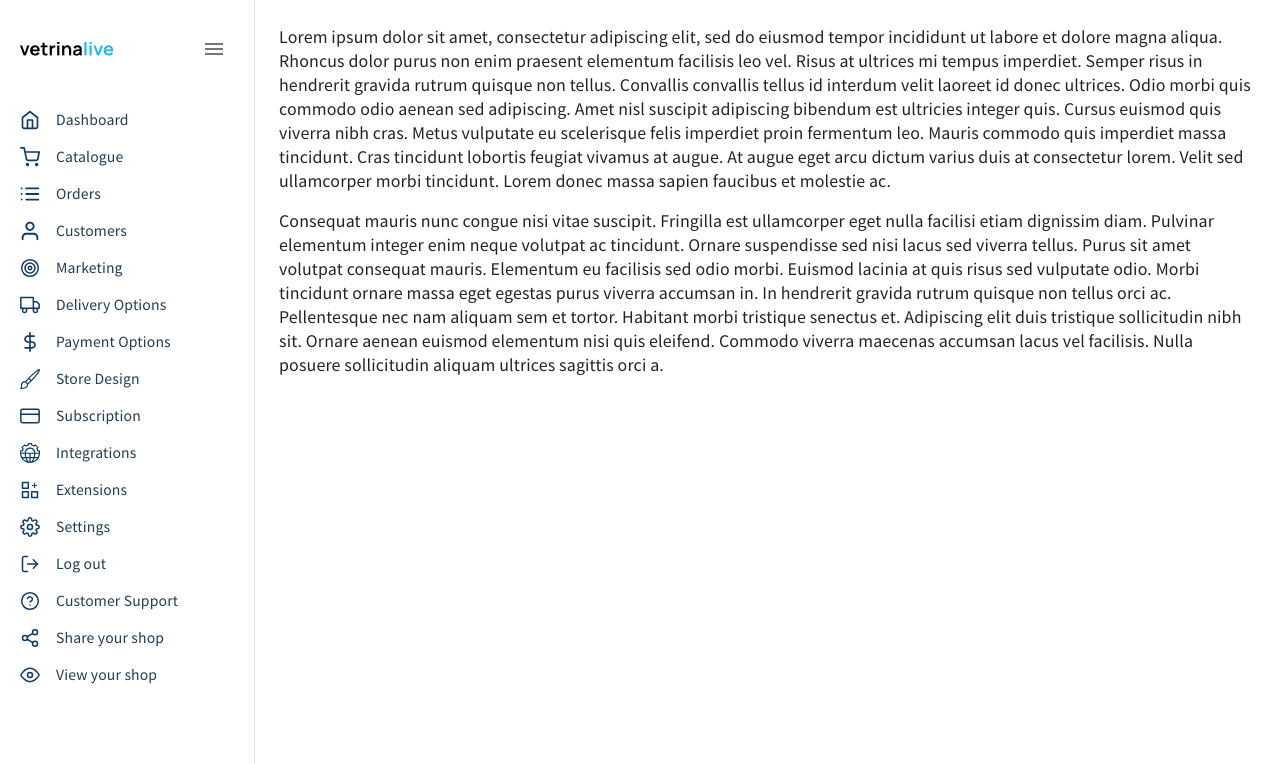
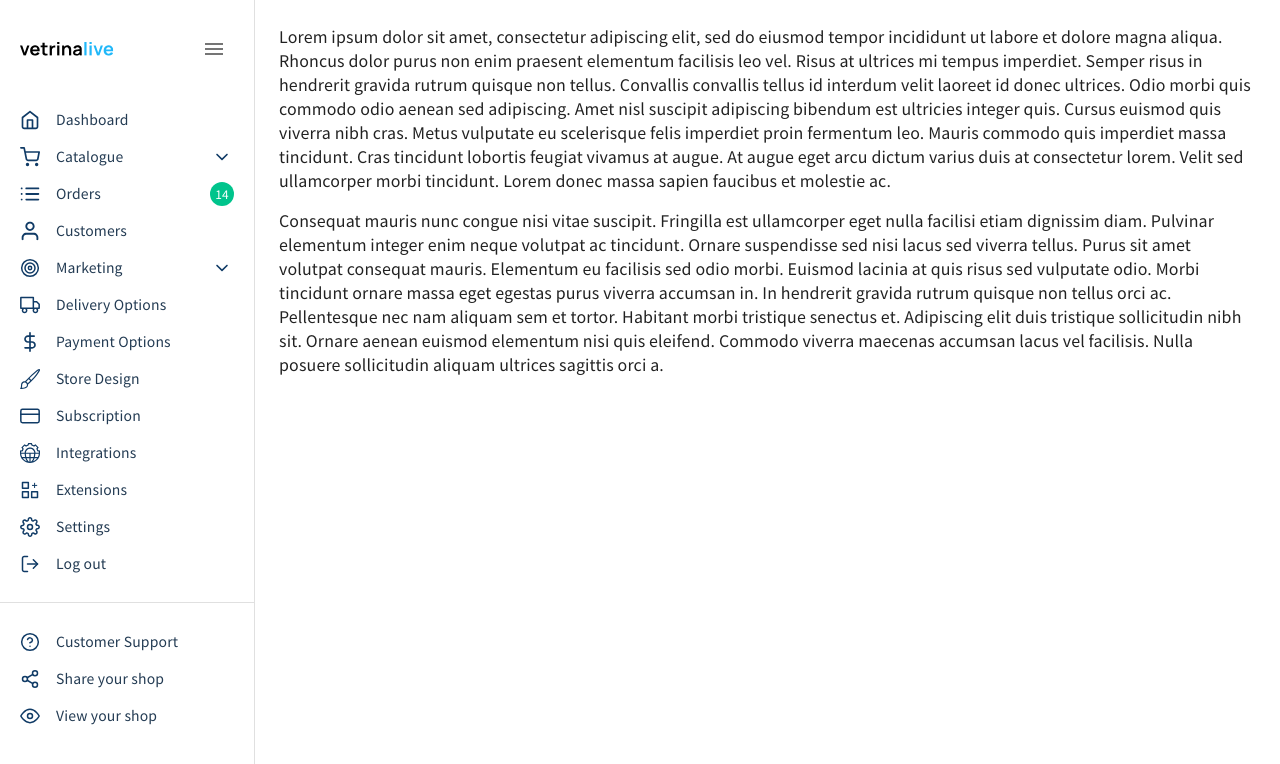
Before and after one commit to tusharpramanikbd/vetrina-live-dashboard, a React (Create React App) app: page / in a window 1280 px wide. Shown: the top 764 px of the page. Built offline with nearby package versions, Linux system fonts and the light colour scheme.

Commit message:
badge added, dropdown menu icon added

```diff
--- a/src/@types/SideMenuItemType.ts
+++ b/src/@types/SideMenuItemType.ts
@@ -1,7 +1,10 @@
 import { ComponentType } from 'react'
 import { CustomIconType } from './CustomIconType'
+import { SideSubMenuItemType } from './SideSubMenuItemType'
 
 export type SideMenuItemType = {
   title: string
   Icon: ComponentType<CustomIconType>
+  badge?: number
+  subMenuItems?: SideSubMenuItemType[]
 }
--- /dev/null
+++ b/src/@types/SideSubMenuItemType.ts
@@ -0,0 +1,3 @@
+export interface SideSubMenuItemType {
+  title: string
+}
--- a/src/components/SideMenu/SideMenu.tsx
+++ b/src/components/SideMenu/SideMenu.tsx
@@ -14,6 +14,7 @@ import {
   setDrawerClose,
 } from '../../features/menuDrawer/menuDrawerSlice'
 import SideMenuItem from './SideMenuItem'
+import { Divider } from '@mui/material'
 
 // React Component
 const SideMenu = () => {
@@ -45,9 +46,21 @@ const SideMenu = () => {
       {/* End of Drawer Header */}
 
       {/* Drawer Body */}
-      {SideMenuList.map((item) => (
-        <SideMenuItem title={item.title || ''} Icon={item.icon} />
-      ))}
+      {SideMenuList.map(
+        (item) =>
+          (item.isSideMenuItem && (
+            <SideMenuItem
+              key={item.id}
+              title={item.title || ''}
+              Icon={item.icon}
+              badge={item.badge}
+              subMenuItems={item.subMenuItems}
+            />
+          )) ||
+          (item.isDividerItem && (
+            <Divider key={item.id} sx={{ margin: '20px 0' }} />
+          ))
+      )}
       {/* End of Drawer Body */}
     </Drawer>
   )
--- a/src/components/SideMenu/SideMenuItem.tsx
+++ b/src/components/SideMenu/SideMenuItem.tsx
@@ -1,12 +1,15 @@
-import { Box, Typography, useTheme } from '@mui/material'
+import { Badge, Box, Typography, useTheme } from '@mui/material'
 import React from 'react'
 import { SideMenuItemType } from '../../@types/SideMenuItemType'
 import { useAppSelector } from '../../app/reduxHooks'
 import { menuDrawerSelector } from '../../features/menuDrawer/menuDrawerSlice'
+import ArrowDownIcon from '../../icons/ArrowDownIcon'
 
 const SideMenuItem: React.FC<SideMenuItemType> = ({
   title,
   Icon,
+  badge,
+  subMenuItems,
 }: SideMenuItemType) => {
   const { isDrawerOpened } = useAppSelector(menuDrawerSelector)
   const theme = useTheme()
@@ -47,6 +50,26 @@ const SideMenuItem: React.FC<SideMenuItemType> = ({
               </Typography>
             )}
           </Box>
+          {/* Badge and Icon */}
+          {(badge && isDrawerOpened && (
+            <Badge
+              badgeContent={badge}
+              color='success'
+              sx={{
+                '& .MuiBadge-badge': {
+                  fontSize: '12px',
+                  height: '24px',
+                  minWidth: '24px',
+                  borderRadius: '50%',
+                  padding: '4px',
+                  transform: 'translate(0 , -50%)',
+                },
+              }}
+            />
+          )) ||
+            (subMenuItems && isDrawerOpened && (
+              <ArrowDownIcon style={{ marginRight: '6px' }} />
+            ))}
         </Box>
       </div>
     </Box>
--- a/src/data/SideMenuList.ts
+++ b/src/data/SideMenuList.ts
@@ -20,81 +20,154 @@ const SideMenuList = [
     id: '1',
     title: 'Dashboard',
     icon: DashboardIcon,
+    isSideMenuItem: true,
   },
   {
     id: '2',
     title: 'Catalogue',
     icon: CatalogueIcon,
+    isSideMenuItem: true,
+    subMenuItems: [
+      {
+        id: '2.1',
+        title: 'Sub Catalogue 1',
+      },
+      {
+        id: '2.2',
+        title: 'Sub Catalogue 2',
+      },
+      {
+        id: '2.3',
+        title: 'Sub Catalogue 2',
+      },
+    ],
   },
   {
     id: '3',
     title: 'Orders',
     icon: OrdersIcon,
+    isSideMenuItem: true,
+    badge: 14,
   },
   {
     id: '4',
     title: 'Customers',
     icon: CustomersIcon,
+    isSideMenuItem: true,
   },
   {
     id: '5',
     title: 'Marketing',
     icon: MarketingIcon,
+    isSideMenuItem: true,
+    subMenuItems: [
+      {
+        id: '5.1',
+        title: 'Discount codes',
+      },
+      {
+        id: '5.2',
+        title: 'Exit intent',
+      },
+      {
+        id: '5.3',
+        title: 'Checkout Features',
+      },
+      {
+        id: '5.4',
+        title: 'Post-purchase conversion',
+      },
+      {
+        id: '5.5',
+        title: 'Cart abandonment',
+      },
+      {
+        id: '5.6',
+        title: 'Timer checkout',
+      },
+      {
+        id: '5.7',
+        title: 'Sell on Social',
+      },
+      {
+        id: '5.8',
+        title: 'Special Offer',
+      },
+      {
+        id: '5.9',
+        title: 'Seasonal Offer',
+      },
+    ],
   },
   {
     id: '6',
     title: 'Delivery Options',
     icon: DeliveryIcon,
+    isSideMenuItem: true,
   },
   {
     id: '7',
     title: 'Payment Options',
     icon: PaymentIcon,
+    isSideMenuItem: true,
   },
   {
     id: '8',
     title: 'Store Design',
     icon: StoreDesignIcon,
+    isSideMenuItem: true,
   },
   {
     id: '9',
     title: 'Subscription',
     icon: SubscriptionIcon,
+    isSideMenuItem: true,
   },
   {
     id: '10',
     title: 'Integrations',
     icon: IntegrationsIcon,
+    isSideMenuItem: true,
   },
   {
     id: '11',
     title: 'Extensions',
     icon: ExtensionsIcon,
+    isSideMenuItem: true,
   },
   {
     id: '12',
     title: 'Settings',
     icon: SettingsIcon,
+    isSideMenuItem: true,
   },
   {
     id: '13',
     title: 'Log out',
     icon: LogoutIcon,
+    isSideMenuItem: true,
   },
   {
     id: '14',
-    title: 'Customer Support',
-    icon: CustomerSupportIcon,
+    isDividerItem: true,
   },
   {
     id: '15',
-    title: 'Share your shop',
-    icon: ShareShopIcon,
+    title: 'Customer Support',
+    icon: CustomerSupportIcon,
+    isSideMenuItem: true,
   },
   {
     id: '16',
+    title: 'Share your shop',
+    icon: ShareShopIcon,
+    isSideMenuItem: true,
+  },
+  {
+    id: '17',
     title: 'View your shop',
     icon: ViewShopIcon,
+    isSideMenuItem: true,
   },
 ]
 
--- /dev/null
+++ b/src/icons/ArrowDownIcon.tsx
@@ -0,0 +1,26 @@
+import { CustomIconType } from '../@types/CustomIconType'
+
+const ArrowDownIcon: React.FC<CustomIconType> = ({
+  color,
+  style,
+}: CustomIconType) => {
+  return (
+    <svg
+      width='12'
+      height='8'
+      viewBox='0 0 12 8'
+      fill='none'
+      xmlns='http://www.w3.org/2000/svg'
+      style={style && { ...style }}
+    >
+      <path
+        fillRule='evenodd'
+        clipRule='evenodd'
+        d='M0.410734 0.910765C0.736171 0.585328 1.26381 0.585328 1.58925 0.910765L5.99999 5.32151L10.4107 0.910765C10.7362 0.585328 11.2638 0.585328 11.5892 0.910765C11.9147 1.2362 11.9147 1.76384 11.5892 2.08928L6.58925 7.08928C6.26381 7.41471 5.73617 7.41471 5.41074 7.08928L0.410734 2.08928C0.0852972 1.76384 0.0852972 1.2362 0.410734 0.910765Z'
+        fill={color || '#103B66'}
+      />
+    </svg>
+  )
+}
+
+export default ArrowDownIcon
```
Also changed, not shown: src/icons/ArrowUpIcon.tsx (added, +26 -0 lines).
